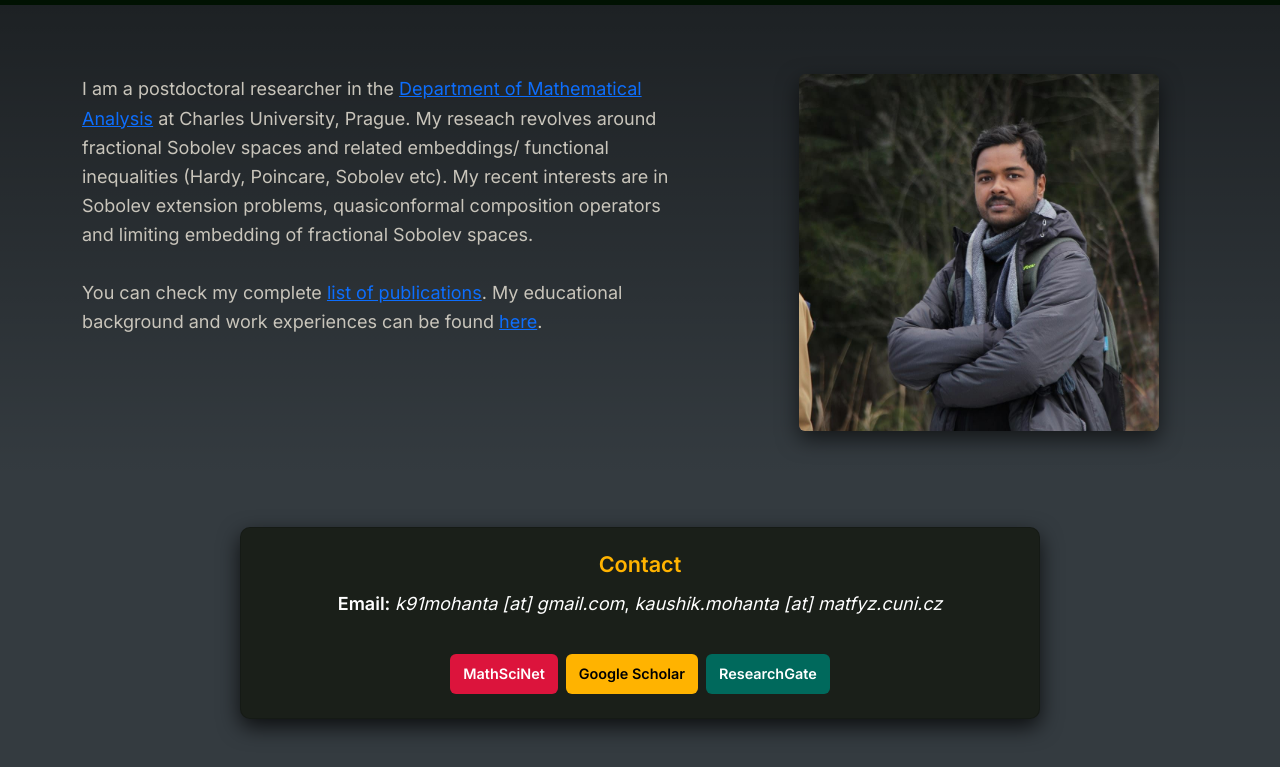
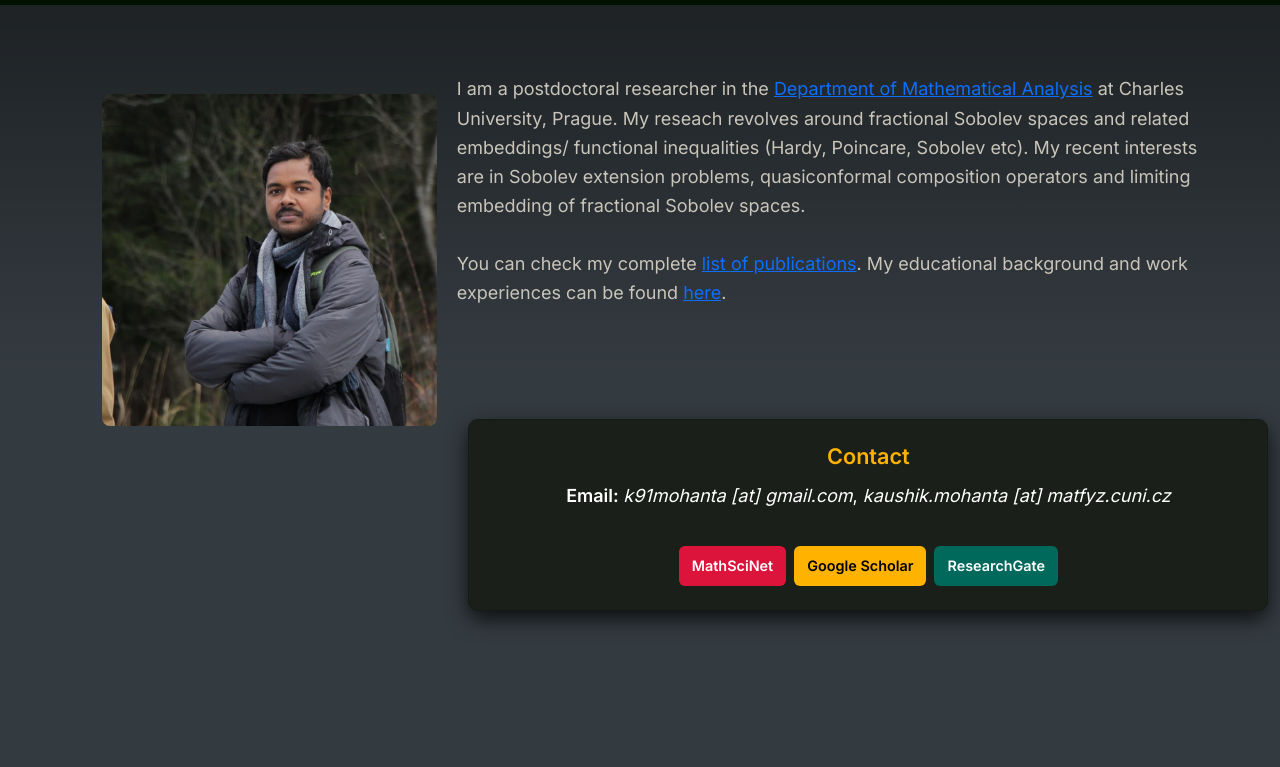
Before and after one commit to kmohanta/kmohanta.github.io, a plain HTML site: page index.html in a window 1280 px wide. Shown: the part 61-828 px from the top of the page. After the commit the page ends 800 px from the top, so only its background shows below. Drawn offline with nearby package versions, Linux system fonts and the light colour scheme.

Commit message:
Update index.html

```diff
--- a/index.html
+++ b/index.html
@@ -39,10 +39,9 @@
   <!-- Hero -->
   <header class="site-hero py-5 text-light">
     <br><br><br>
-    <div class="container golden-split">
-      <div class="left-col">
+    <div class="container">
        <!-- <h1 class="hero-title">Kaushik Mohanta</h1> -->
-
+      <img src="images/dp10.jpg" alt="kaushik mohanta" width="30%" style="float: left; margin: 20px; border-radius: 8px">
         <p class="hero-lead">I am a postdoctoral researcher in the <a href="https://kmohanta.github.io" target="blank"> Department of Mathematical Analysis</a> at Charles University, Prague. My reseach revolves around fractional Sobolev spaces and related embeddings/ functional inequalities (Hardy, Poincare, Sobolev etc). My recent interests are in Sobolev extension problems, quasiconformal composition operators and limiting embedding of fractional Sobolev spaces.
         <br><br>
 
@@ -50,10 +49,6 @@
 
         </p>
 
-    </div>
-      <div class="right-col text-center">
-        <img src="images/dp10.jpg" alt="Portrait" class="hero-avatar img-fluid rounded">
-      </div>
     </div>
   </header>
 
```
